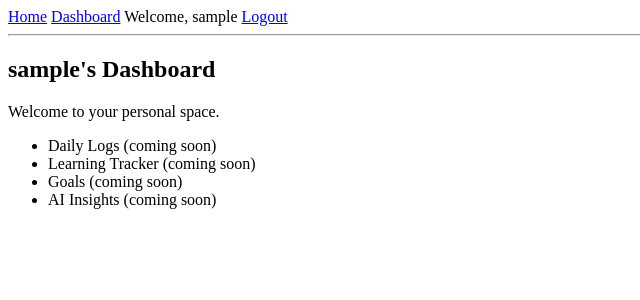
After one commit to RishabhPandey-07/Mindforge-ai, a Django app: page /dashboard/ in a window 1280 px wide. The commit adds this page. Shown: the top 300 px of the page, without its empty margins (0-640 px from the left). Run offline with Django 5.2, Linux system fonts and the light colour scheme; the visitor is signed in with stand-in values (Sample User, id 1).

Commit message:
Add user dashboard page

```diff
--- a/accounts/views.py
+++ b/accounts/views.py
@@ -37,7 +37,7 @@ def user_login(request):
 
         if user is not None:
             login(request, user)
-            return redirect("home")
+            return redirect("dashboard")
         else:
             messages.error(request, "Invalid username or password")
             return redirect("login")
--- /dev/null
+++ b/core/templates/core/dashboard.html
@@ -0,0 +1,14 @@
+{% extends "base.html" %}
+
+{% block content %}
+    <h2>{{ user.username }}'s Dashboard</h2>
+
+    <p>Welcome to your personal space.</p>
+
+    <ul>
+        <li>Daily Logs (coming soon)</li>
+        <li>Learning Tracker (coming soon)</li>
+        <li>Goals (coming soon)</li>
+        <li>AI Insights (coming soon)</li>
+    </ul>
+{% endblock %}
--- a/core/urls.py
+++ b/core/urls.py
@@ -1,6 +1,7 @@
 from django.urls import path
-from .views import home
+from .views import home, dashboard
 
 urlpatterns = [
     path("", home, name="home"),
+    path("dashboard/", dashboard, name="dashboard"),
 ]
--- a/core/views.py
+++ b/core/views.py
@@ -4,3 +4,7 @@ from django.contrib.auth.decorators import login_required
 @login_required
 def home(request):
     return render(request, "core/home.html")
+
+@login_required
+def dashboard(request):
+    return render(request, "core/dashboard.html")
--- a/templates/base.html
+++ b/templates/base.html
@@ -9,6 +9,7 @@
         <a href="/">Home</a>
 
         {% if user.is_authenticated %}
+            <a href="{% url 'dashboard' %}">Dashboard</a>
             <span>Welcome, {{ user.username }}</span>
             <a href="{% url 'logout' %}">Logout</a>
         {% else %}
```
